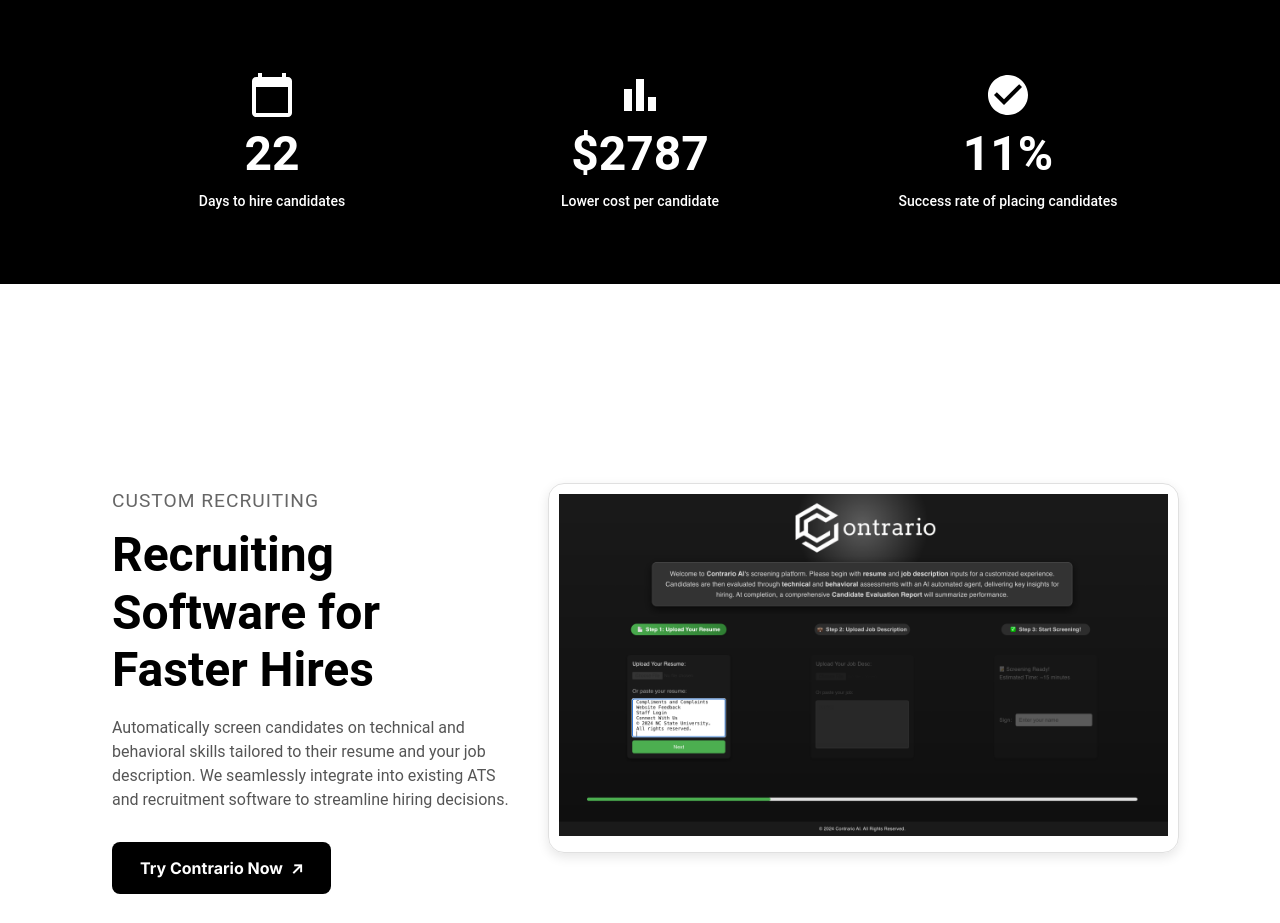
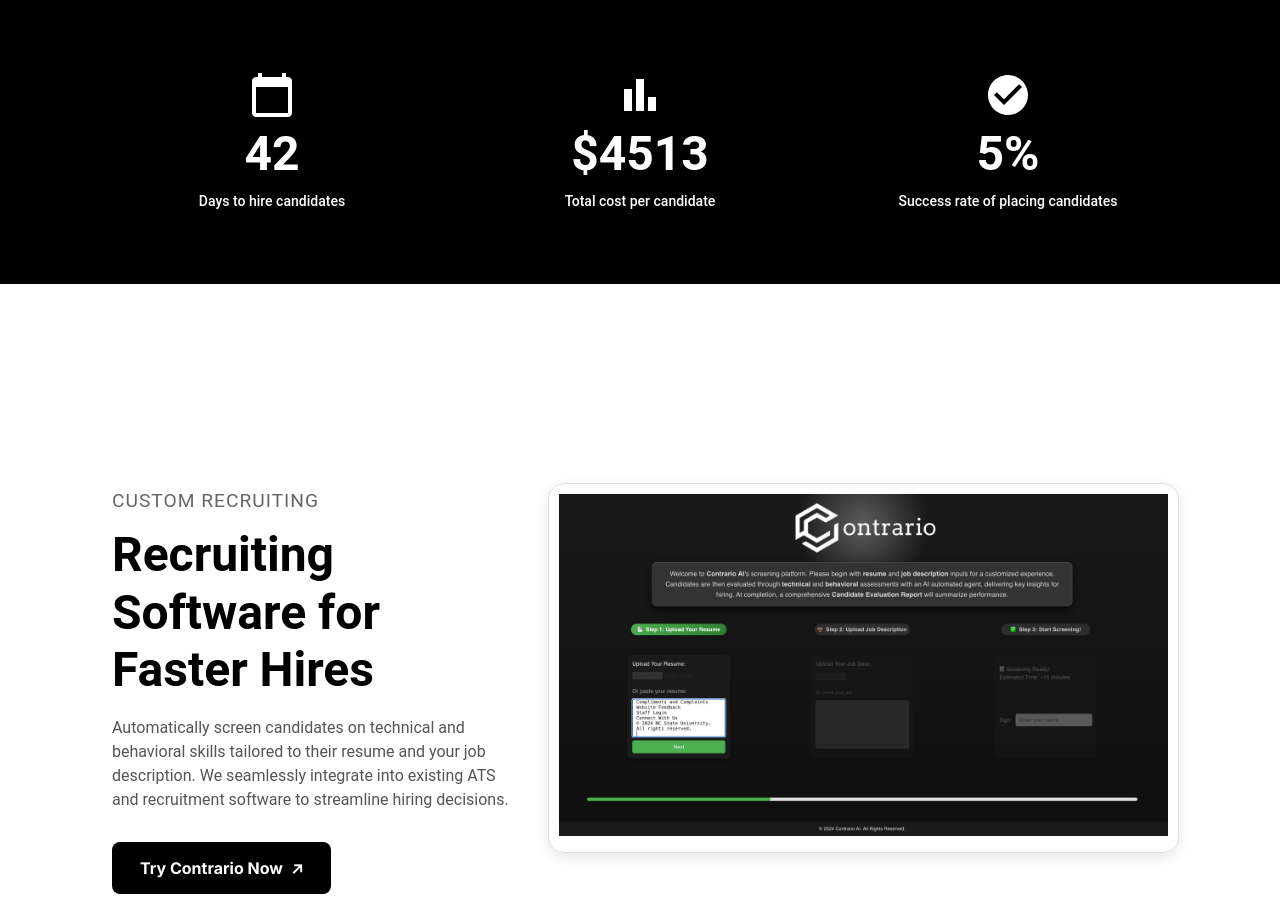
Before and after one commit to soodadityab/contrario-landing-page, a Next.js app: page / in a window 1280 px wide. Shown: the part 800-1723 px from the top of the page. Built offline with nearby package versions, Linux system fonts and the light colour scheme.

Commit message:
fixed countdown issue

```diff
--- a/pages/index.js
+++ b/pages/index.js
@@ -46,7 +46,7 @@
       ),
       initialValue: 4700,
       finalValue: 2600,
-      label: "Lower cost per candidate",
+      label: "Total cost per candidate",
       prefix: "$",
       suffix: "",
     },
@@ -62,21 +62,19 @@
 
   function StatCard({ icon, initialValue, finalValue, label, prefix, suffix }) {
     const [value, setValue] = React.useState(initialValue);
-    const isCountingDownRef = React.useRef(true); // Ref to keep track of the animation direction
 
     React.useEffect(() => {
       let startTime;
-      const duration = 3000; // Animation duration
+      const duration = 3000; // Animation duration in milliseconds
 
       function animate(time) {
         if (!startTime) startTime = time;
         const elapsed = time - startTime;
         const progress = Math.min(elapsed / duration, 1);
 
-        // Calculate current value based on the direction
-        const currentValue = isCountingDownRef.current
-          ? initialValue + (finalValue - initialValue) * progress
-          : finalValue + (initialValue - finalValue) * progress;
+        // Calculate the current value based on progress
+        const currentValue =
+          initialValue + (finalValue - initialValue) * progress;
 
         setValue(Math.round(currentValue));
 
@@ -85,8 +83,6 @@
         } else {
           // Restart the animation after a delay
           setTimeout(() => {
-            // Toggle the direction
-            isCountingDownRef.current = !isCountingDownRef.current;
             startTime = null;
             requestAnimationFrame(animate);
           }, 3000); // Delay before restarting
```
